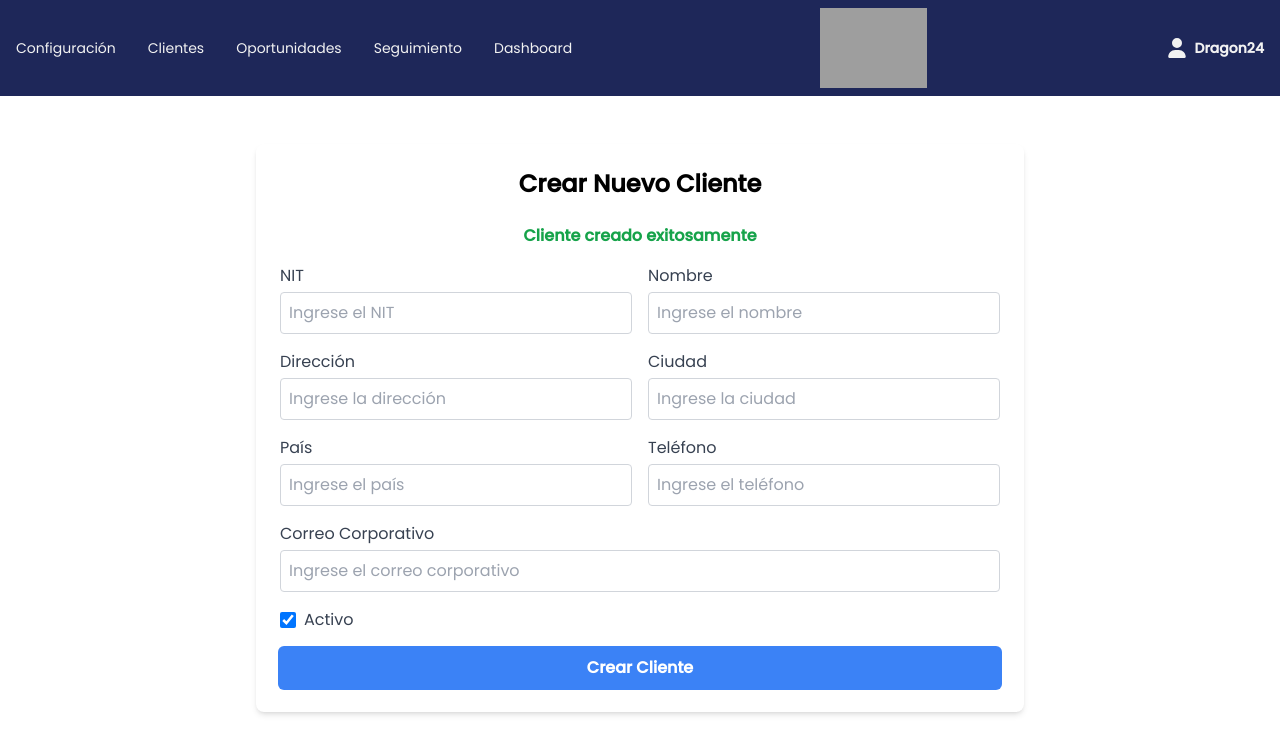
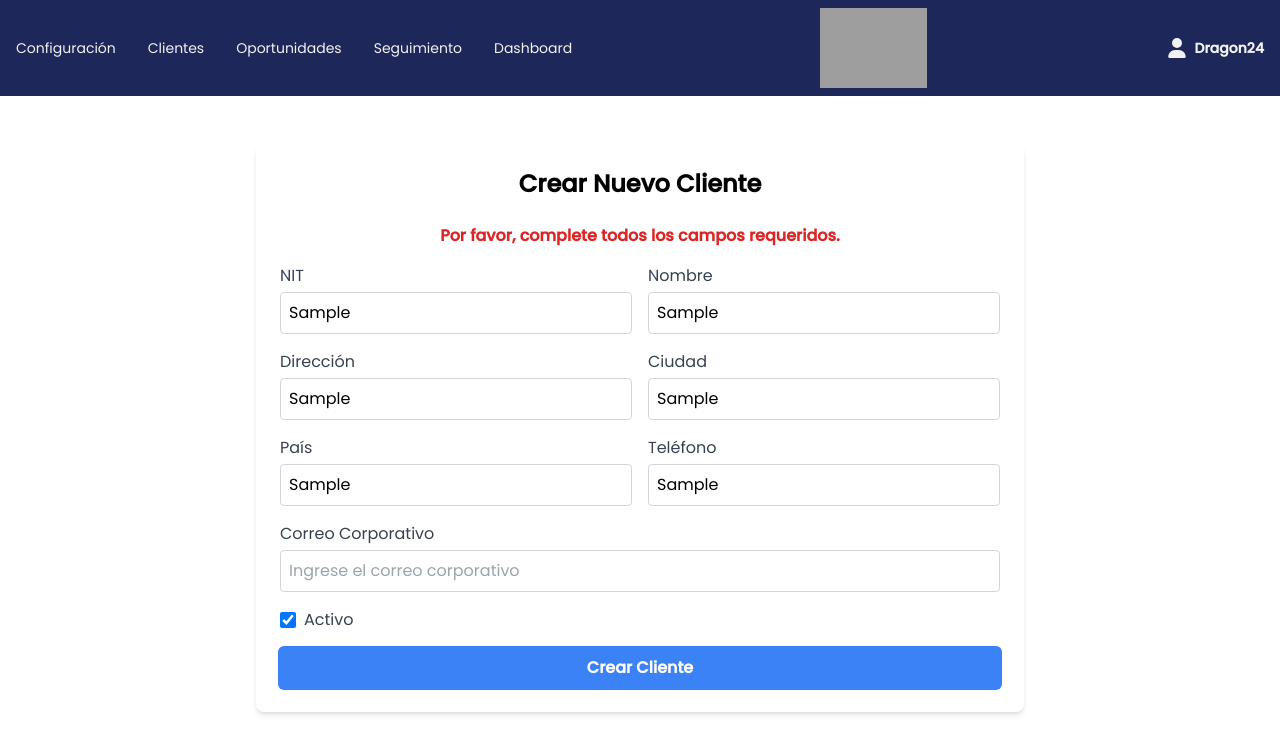
Before and after one commit to Dragons-2024/Dragons-FINAL, a React (Vite) app: page /crear-cliente in a window 1280 px wide. Both pictures are taken after typing "Sample", "Sample", "Sample", "Sample", "Sample", "Sample" into the empty fields and a click on the button "Crear Cliente". Shown: the top 754 px of the page. Built offline with nearby package versions, Linux system fonts and the light colour scheme; grey boxes are pictures that could not be loaded.

Commit message:
Fix-Error-Message

```diff
--- a/src/components/FormClient.tsx
+++ b/src/components/FormClient.tsx
@@ -14,6 +14,7 @@ export const FormClient: React.FC = () => {
   });
 
   const [successMessage, setSuccessMessage] = useState<string | null>(null);
+  const [errorMessage, setErrorMessage] = useState<string | null>(null);
 
   const handleChange = (e: React.ChangeEvent<HTMLInputElement>) => {
     const { name, value, type, checked } = e.target;
@@ -26,7 +27,22 @@ export const FormClient: React.FC = () => {
   const handleSubmit = (e: React.FormEvent) => {
     e.preventDefault();
 
+    if (
+      !cliente.nit ||
+      !cliente.nombre ||
+      !cliente.direccion ||
+      !cliente.ciudad ||
+      !cliente.pais ||
+      !cliente.telefono ||
+      !cliente.correoCorporativo
+    ) {
+      setErrorMessage('Por favor, complete todos los campos requeridos.');
+      setSuccessMessage(null);
+      return;
+    }
+
     setSuccessMessage('Cliente creado exitosamente');
+    setErrorMessage(null);
 
     setCliente({
       nit: '',
@@ -49,6 +65,12 @@ export const FormClient: React.FC = () => {
       {successMessage && (
         <div className="text-green-600 text-center mb-4 font-bold">
           {successMessage}
+        </div>
+      )}
+
+      {errorMessage && (
+        <div className="text-red-600 text-center mb-4 font-bold">
+          {errorMessage}
         </div>
       )}
 
```
